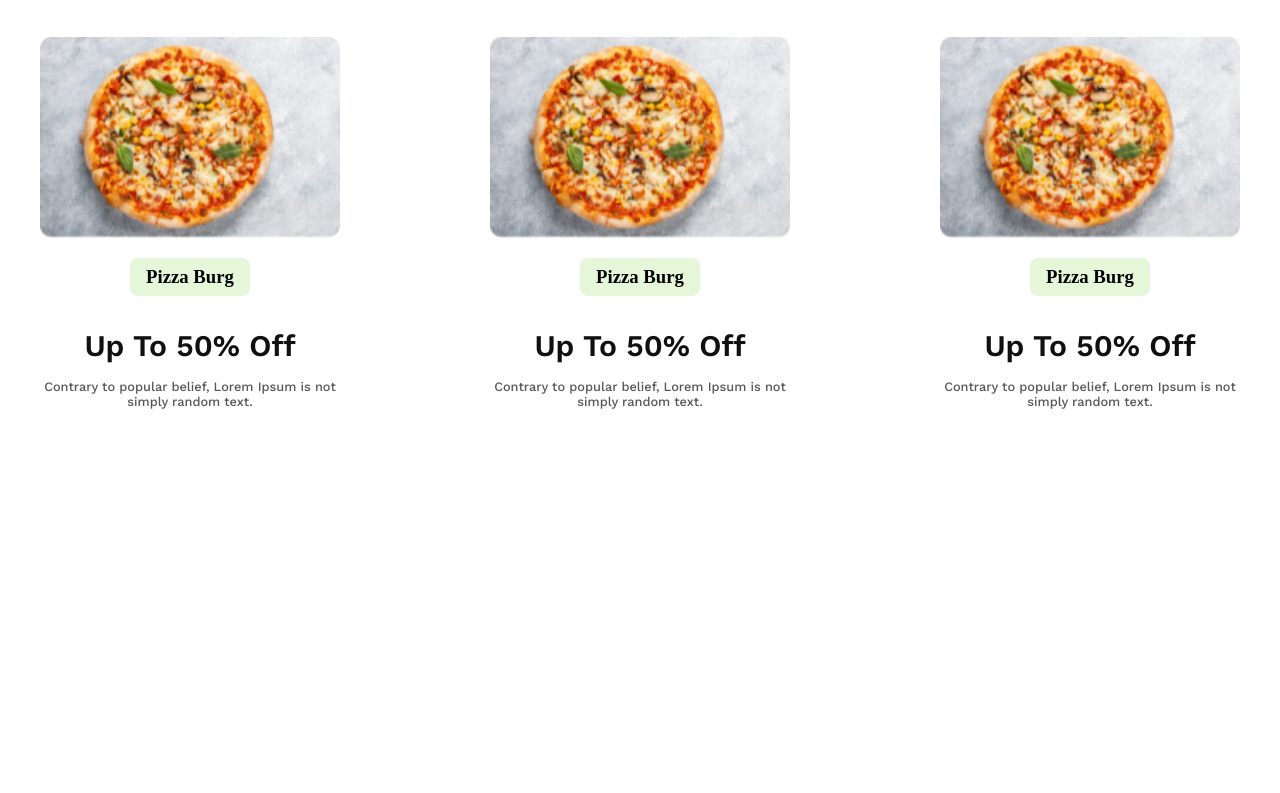
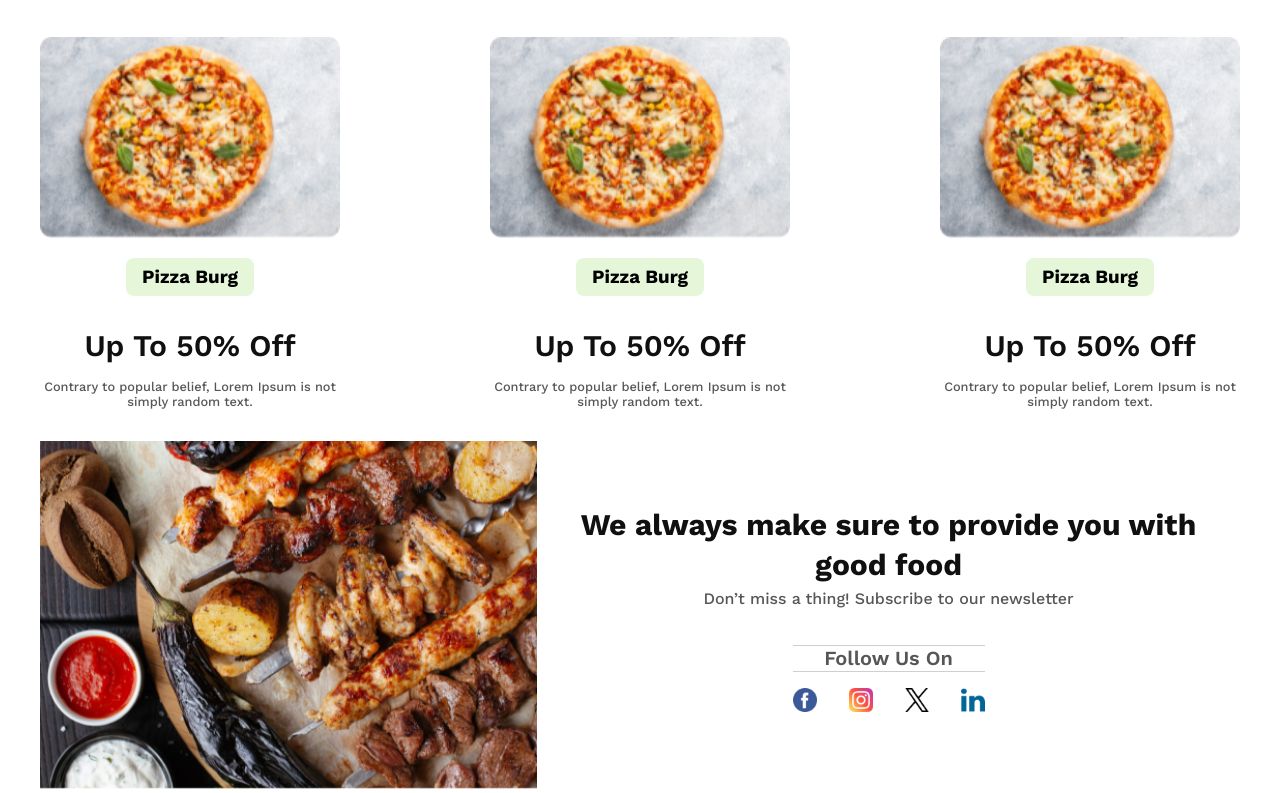
Before and after one commit to dmmalek/good-food-restaurant, a plain HTML site: page index.html in a window 1280 px wide. Shown: the part 759-1552 px from the top of the page. Before the commit the page ends 1200 px from the top, so only its background shows below. Drawn offline with nearby package versions, Linux system fonts and the light colour scheme.

Commit message:
design about us section

```diff
--- a/index.html
+++ b/index.html
@@ -72,6 +72,46 @@
           </div>
         </div>
       </section>
+      <!-- About US section  -->
+      <section id="about-us">
+        <div class="about-us-img">
+          <img class="foods" src="/assets/foods.png" alt="foods" />
+        </div>
+        <div class="about-us-details">
+          <div>
+            <h3 class="about-us-title">
+              We always make sure to provide you with good food
+            </h3>
+            <p class="about-us-desc">
+              Don’t miss a thing! Subscribe to our newsletter
+            </p>
+          </div>
+          <div class="social">
+            <div class="follow-us">
+              <p class="follow">Follow Us On</p>
+            </div>
+            <div class="social-image-list">
+              <img
+                class="social-image"
+                src="/assets/facebook.png"
+                alt="facebook"
+              /><img
+                class="social-image"
+                src="/assets/instagram.png "
+                alt="instagram"
+              /><img
+                class="social-image"
+                src="/assets/twitter.png"
+                alt="twitter"
+              /><img
+                class="social-image"
+                src="/assets/linkedin.png"
+                alt="linkedin"
+              />
+            </div>
+          </div>
+        </div>
+      </section>
     </main>
   </body>
 </html>
--- a/style.css
+++ b/style.css
@@ -3,6 +3,9 @@
   margin: 0;
   padding: 0;
   box-sizing: border-box;
+}
+body {
+  font-family: Work Sans;
 }
 #hero {
   background: linear-gradient(
@@ -23,7 +26,7 @@
 }
 #hero .hero-content .subtitle {
   color: rgb(255, 255, 255);
-  font-family: Work Sans;
+
   font-size: 25px;
   font-weight: 600;
   line-height: 28px;
@@ -34,7 +37,7 @@
 }
 #hero .hero-content .title {
   color: rgb(255, 255, 255);
-  font-family: Work Sans;
+
   font-size: 45px;
   font-weight: 700;
   line-height: 50px;
@@ -44,7 +47,7 @@
 }
 #hero .hero-content .description {
   color: rgb(255, 255, 255);
-  font-family: Work Sans;
+
   font-size: 12px;
   font-weight: 500;
   line-height: 20px;
@@ -75,7 +78,6 @@
 }
 .card-header-subtitle {
   color: rgb(16, 16, 16, 0.6);
-  font-family: Work Sans;
   font-size: 24px;
   font-weight: 500;
   line-height: 20px;
@@ -85,7 +87,7 @@
 }
 .card-header-desc {
   color: rgb(16, 16, 16);
-  font-family: Work Sans;
+
   font-size: 48px;
   font-weight: 700;
   line-height: 40px;
@@ -122,10 +124,79 @@
 }
 .card-desc {
   color: rgb(16, 16, 16);
-  font-family: Work Sans;
   font-size: 0.8rem;
   font-weight: 500;
   text-align: center;
   opacity: 0.7;
   width: 300;
 }
+/* About Us  */
+#about-us {
+  display: flex;
+  /* justify-content: space-between; */
+  width: 1200px;
+  margin: 0 auto;
+}
+.about-us-details {
+  display: flex;
+  flex-direction: column;
+  justify-content: center;
+  align-items: center;
+  gap: 1rem;
+  padding: 2rem;
+}
+.social-image {
+  width: 1.5rem;
+}
+.about-us-title {
+  color: rgb(16, 16, 16);
+  font-family: Work Sans;
+  font-size: 30px;
+  font-weight: 700;
+  line-height: 40px;
+  letter-spacing: 0%;
+  text-align: center;
+}
+.about-us-desc {
+  color: rgb(16, 16, 16);
+  font-family: Work Sans;
+  font-size: 1rem;
+  font-weight: 500;
+  line-height: 28px;
+  letter-spacing: 0%;
+  text-align: center;
+  opacity: 0.7;
+}
+.social {
+  text-align: center;
+  margin: 1rem;
+}
+.social-image-list {
+  display: flex;
+  justify-content: center;
+  align-items: center;
+  gap: 2rem;
+}
+.follow {
+  color: rgb(16, 16, 16);
+  font-family: Work Sans;
+  font-size: 20px;
+  font-weight: 600;
+  line-height: 25px;
+  letter-spacing: 0%;
+  text-align: center;
+  opacity: 0.7;
+}
+.follow-us {
+  width: 100%;
+  box-sizing: border-box;
+  border-bottom: 1px solid rgba(16, 16, 16, 0.2);
+  border-top: 1px solid rgba(16, 16, 16, 0.2);
+  margin-bottom: 1rem;
+}
+.about-us-img {
+  width: 50%;
+}
+.foods {
+  width: 100%;
+}
```
Also changed, not shown: assets/facebook.png (added), assets/instagram.png (added), assets/linkedin.png (added), assets/twitter.png (added).
